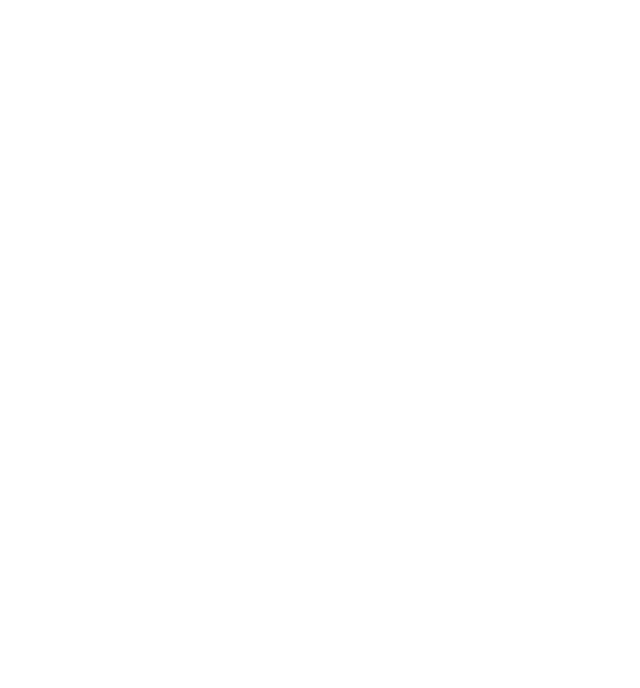
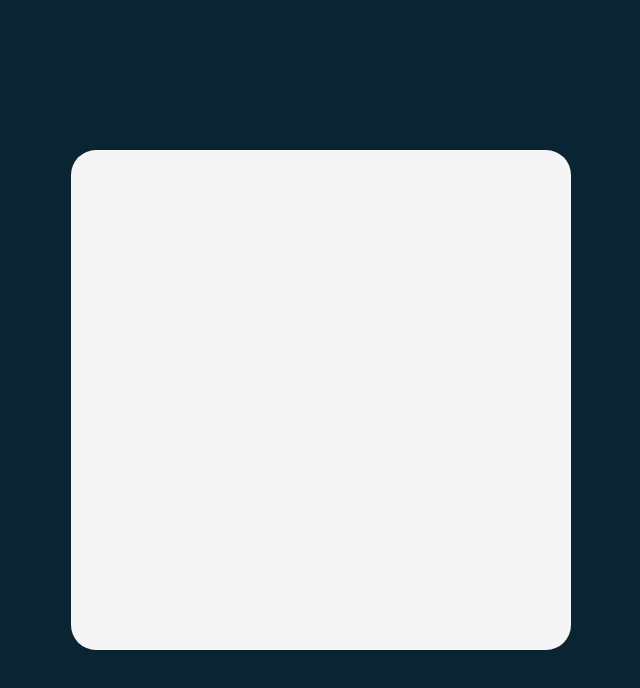
Before and after one commit to jaqubowsky/tenzies-game, a React (Vite) app: page / in a window 1280 px wide. Shown: the top 688 px of the page, without its empty margins (319-959 px from the left). Built offline with nearby package versions, Linux system fonts and the light colour scheme.

Commit message:
Add initial App

```diff
--- a/src/App.jsx
+++ b/src/App.jsx
@@ -1,4 +1,19 @@
+import Theme from "./components/styles/Theme";
+import Main from "./components/Main";
+import DiceContainer from "./components/diceContainer";
+import GlobalStyle from "./components/styles/Global";
+
 function App() {
+  return (
+    <>
+      <GlobalStyle />
+      <Theme>
+        <Main>
+          <DiceContainer></DiceContainer>
+        </Main>
+      </Theme>
+    </>
+  );
 }
 
-export default App
+export default App;
```
